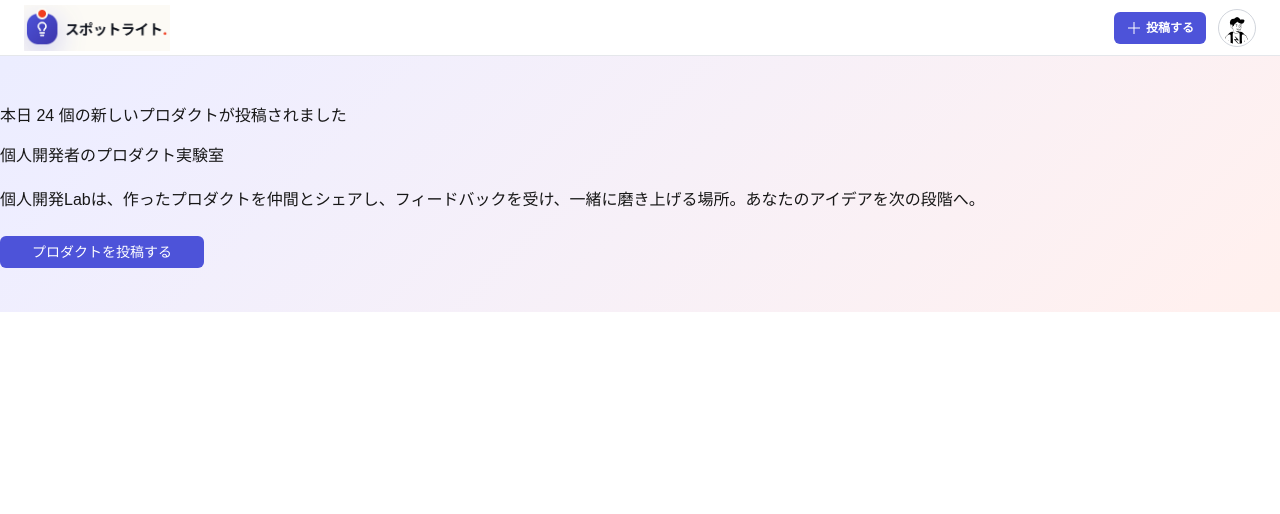
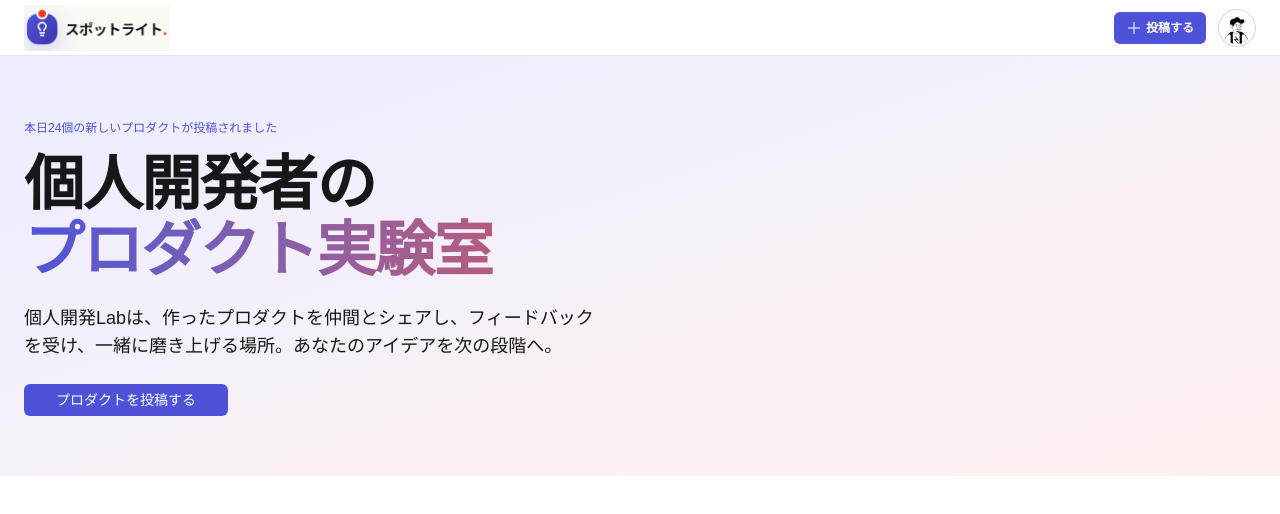
Before and after one commit to shima-engineer/project-a, a Next.js app: page / in a window 1280 px wide. Shown: the top 514 px of the page. Built offline with nearby package versions, Linux system fonts and the light colour scheme.

Commit message:
ヒーローエリア実装

```diff
--- a/src/app/globals.css
+++ b/src/app/globals.css
@@ -10,6 +10,11 @@
   --color-foreground: var(--foreground);
   --font-sans: var(--font-geist-sans);
   --font-mono: var(--font-geist-mono);
+  --color-primary: oklch(52% 0.2 275);
+  --color-accent: oklch(55% 0.22 310);
+  --color-upvote: oklch(63% 0.22 32);
+  --color-hero-start: oklch(70% 0.18 278 / 16%);
+  --color-hero-end: oklch(72% 0.2 32 / 10%);
 }
 
 @media (prefers-color-scheme: dark) {
@@ -38,6 +43,8 @@ body {
   height: 0.65rem;
   border-top: 2px solid currentColor;
   border-left: 2px solid currentColor;
-  box-shadow: 0 0.25rem 0 0 currentColor, 0.25rem 0 0 0 currentColor;
+  box-shadow:
+    0 0.25rem 0 0 currentColor,
+    0.25rem 0 0 0 currentColor;
   transform: translateY(-50%);
 }
--- a/src/features/Hero.tsx
+++ b/src/features/Hero.tsx
@@ -2,18 +2,22 @@ import Link from "next/link";
 
 const Hero = () => {
   return (
-    <section className="bg-[linear-gradient(135deg,oklch(0.70_0.18_278_/_0.16),oklch(0.72_0.20_32_/_0.10))] py-12">
-      <p className="mb-4">本日 24 個の新しいプロダクトが投稿されました</p>
-      <h1 className="mb-5">
+    <section className="bg-linear-to-br from-hero-start to-hero-end px-4 sm:px-6 py-12 md:py-16">
+      <p className="text-xs font-medium text-primary mb-4">
+        本日24個の新しいプロダクトが投稿されました
+      </p>
+      <h1 className="flex flex-col text-3xl sm:text-5xl md:text-6xl font-bold tracking-tight max-w-3xl leading-[1.1] mb-5">
         <span>個人開発者の</span>
-        <span>プロダクト実験室</span>
+        <span className="bg-linear-to-r from-primary to-upvote bg-clip-text text-transparent">
+          プロダクト実験室
+        </span>
       </h1>
-      <p className="mb-7">
+      <p className="mb-7 text-base md:text-lg max-w-xl">
         個人開発Labは、作ったプロダクトを仲間とシェアし、フィードバックを受け、一緒に磨き上げる場所。あなたのアイデアを次の段階へ。
       </p>
       <Link
         href="/products"
-        className="bg-[#4D53D9] text-white px-8 py-2  hover:opacity-80 text-sm cursor-pointer rounded-md"
+        className="bg-primary text-white px-8 py-2  hover:opacity-80 text-sm cursor-pointer rounded-md"
       >
         プロダクトを投稿する
       </Link>
```
